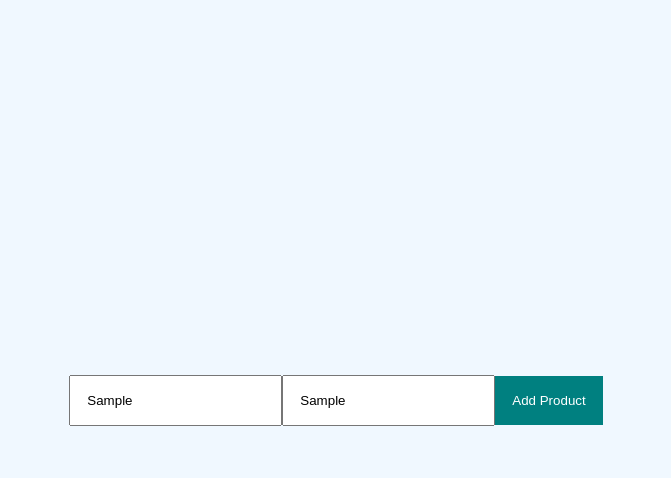
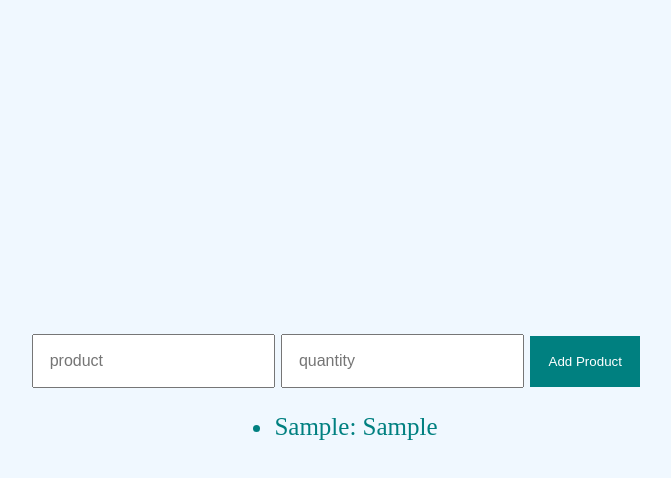
Before and after one commit to mdarman-ali/product-cart, a plain HTML site: page index.html in a window 1280 px wide. Both pictures are taken after typing "Sample", "Sample" into the empty fields and a click on the button "Add Product". Shown: the whole page, without its empty margins (304-975 px from the left). Drawn offline with Linux system fonts and the light colour scheme.

Commit message:
data added local storage

```diff
--- a/css/style.css
+++ b/css/style.css
@@ -1,28 +1,34 @@
 
 body{
-    font-family: Staatliches;
-    font-size: 25px;
-    overflow: hidden;
-    margin: 0;
-    background-color: aliceblue;
-}
-.product-cart{
     display: flex;
+    flex-direction: column;
     justify-content: center;
     align-items: center;
     width: 100%;
     height: 100vh;
+    font-size: 1.563rem;
+    margin: 0;
+    background-color: aliceblue;
 }
-.product, .quantity{
-    padding: 16px;
+.product-input{
+    color: teal;
+    font-weight: 700;
 }
-.addcart{
-    padding: 17px;
+.product-input, .quantity-input{
+    padding: 1rem;
+    font-weight: 500;
+    font-size: 1rem;
+}
+.addCart{
+    padding: 1.15rem;
     color: white;
     background: teal;
     border: 0;
     cursor: pointer;
 }
-.addcart:hover{
+.addCart:hover{
     background: rgb(1, 81, 95);
 }
+.product-list ul li{
+    color: teal;
+}
--- a/index.html
+++ b/index.html
@@ -9,10 +9,15 @@
 </head>
 <body>
     <div class="product-cart">
-        <input type="text" placeholder="product" id="product-name" class="product">
-        <input type="text" placeholder="quantity" id="product-quantity" class="quantity">
-        <button onclick="addProduct()" class="addcart">Add Product</button>
+        <input type="text" placeholder="product" id="product-name" class="product-input">
+        <input type="text" placeholder="quantity" id="product-quantity" class="quantity-input">
+        <button onclick="addProduct()" class="addCart">Add Product</button>
     </div>
+    <div class="product-list">
+        <ul id="product-container">
+        </ul>
+    </div>
+
 
 
 
--- a/js/index.js
+++ b/js/index.js
@@ -1,7 +1,46 @@
 const addProduct = () =>{
-    const productName = document.getElementById('product-name');
-    const productQuantity = document.getElementById('product-quantity');
-    const product = productName.value;
-    const quantity = productQuantity.value;
-    console.log(product,quantity);
+    const productField = document.getElementById('product-name');
+    const quantityField = document.getElementById('product-quantity');
+    const product = productField.value;
+    const quantity = quantityField.value;
+    productField.value = '';
+    quantityField.value = '';
+    console.log(product, quantity);
+    displayProduct(product, quantity);
+    saveProductLocalStorage(product, quantity);
 }
+
+const displayProduct = (product, quantity) =>{
+    const ul = document.getElementById('product-container');
+    const li = document.createElement('li');
+    li.innerText = `${product}: ${quantity}`;
+    ul.appendChild(li);
+}
+
+const getShoppingCart = () =>{
+    const storedCart = localStorage.getItem('cart');
+    let cart = {};
+    if(storedCart){
+        cart = JSON.parse(storedCart);
+    }
+    return cart;
+}
+
+const saveProductLocalStorage = (product, quantity) =>{
+    cart = getShoppingCart();
+    cart [product] = quantity;
+    const cartStringified = JSON.stringify(cart);
+    // console.log(cartStringified);
+    localStorage.setItem('cart', cartStringified);
+}
+
+const displayProductFromLocalStorage = () =>{
+    const savedCart = getShoppingCart();
+    console.log(savedCart);
+    for(const product in savedCart){
+        const quantity = savedCart[product];
+        console.log(product,quantity);
+        displayProduct(product,quantity);
+    }
+}
+displayProductFromLocalStorage();
```
